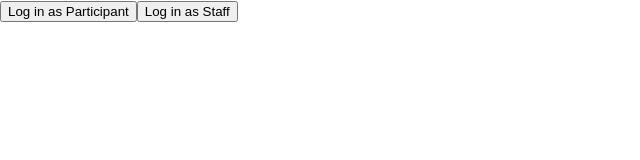
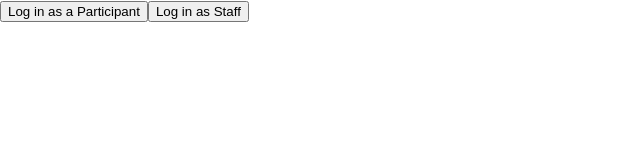
Before and after one commit to FAC-CDT/resource-centre, a React (Create React App) app: page / in a window 1280 px wide. Shown: the top 160 px of the page, without its empty margins (0-640 px from the left). Built offline with nearby package versions, Linux system fonts and the light colour scheme.

Commit message:
add fake staff student login routes to work with

```diff
--- a/src/App.js
+++ b/src/App.js
@@ -3,12 +3,16 @@ import { Route, Switch, BrowserRouter } from "react-router-dom";
 import './App.css';
 import Landing from './Landing.js';
 import Error from './Error.js';
+import Menu from './Menu.js';
 
 function App() {
+	const [user, setUser] = React.useState(null);
+
 	return (
 		<BrowserRouter>
 			<Switch>
-				<Route path="/" exact render={() => <Landing />} />
+				<Route path='/' exact render={() => <Landing setUser={setUser} />} />
+				<Route path='/menu' exact render={() => <Menu user={user} setUser={setUser} />} />
 				<Route component={Error} />
 			</Switch>
 		</BrowserRouter>
--- a/src/Landing.js
+++ b/src/Landing.js
@@ -1,11 +1,11 @@
 import React from 'react';
 import { Link } from 'react-router-dom';
 
-const Landing = () => {
+const Landing = ({ setUser }) => {
 	return (
 		<nav>
-			<Link to='/menu' alt="Log in as participant"><button>Log in as Participant</button></Link>
-			<Link to='/menu' alt="Log in as organisation"><button>Log in as Staff</button></Link>
+			<Link to='/menu' alt="Log in as a participant"><button onClick={() => setUser("student")}>Log in as a Participant</button></Link>
+			<Link to='/menu' alt="Log in as a member of an organisation"><button onClick={() => setUser("staff")}>Log in as Staff</button></Link>
 		</nav>
 	)
 }
--- /dev/null
+++ b/src/Menu.js
@@ -0,0 +1,28 @@
+import React from 'react';
+import { Link } from 'react-router-dom';
+
+const Menu = ({ user, setUser }) => {
+	console.log(user);
+	if (user === "staff") {
+		return (
+			<section>
+				<h1>Hello Staff</h1>
+				<Link to='/'><button onClick={() => setUser(null)}>Log out</button></Link>
+			</section>
+		)
+	} else if (user === "student"){
+		return (
+			<section>
+				<h1>Hello Participant</h1>
+				<Link to='/'><button onClick={() => setUser(null)}>Log out</button></Link>
+			</section>
+		)
+	} else return (
+		<section>
+			<h1>401 error: Unauthorized</h1>
+			<Link to='/'><button>Back to the homepage</button></Link>
+		</section>
+	)
+}
+
+export default Menu;
```
